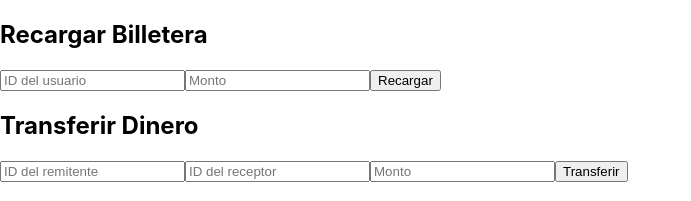
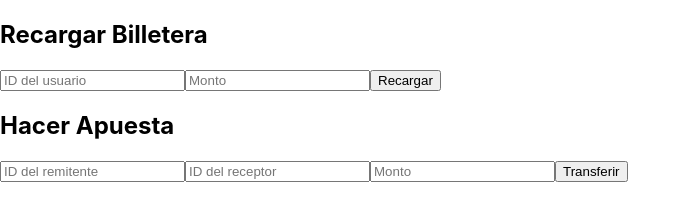
Before and after one commit to Project-AI-for-Software-Engineering/AI4SE-Project, a React (Create React App) app in the folder Frontend/my-app/: page /Wallets in a window 1280 px wide. Shown: the top 201 px of the page, without its empty margins (0-691 px from the left). Built offline with nearby package versions, Linux system fonts and the light colour scheme.

Commit message:
Wallets 4

```diff
--- a/Frontend/my-app/src/components/Wallets.js
+++ b/Frontend/my-app/src/components/Wallets.js
@@ -7,6 +7,11 @@ const Wallet = () => {
   const [receiverId, setReceiverId] = useState('');
 
   const handleRecharge = async () => {
+    if (!senderId) {
+      console.error('El ID del usuario no puede estar vacío');
+      return;
+    }
+
     try {
       const response = await api.post(`/wallets/${senderId}/recharge/`, { amount });
       console.log(response.data);
@@ -14,6 +19,7 @@ const Wallet = () => {
       console.error('Error recargando la billetera:', error);
     }
   };
+
 
   const handleTransfer = async () => {
     try {
@@ -45,7 +51,7 @@ const Wallet = () => {
       />
       <button onClick={handleRecharge}>Recargar</button>
 
-      <h2>Transferir Dinero</h2>
+      <h2>Hacer Apuesta</h2>
       <input
         type="text"
         placeholder="ID del remitente"
```
